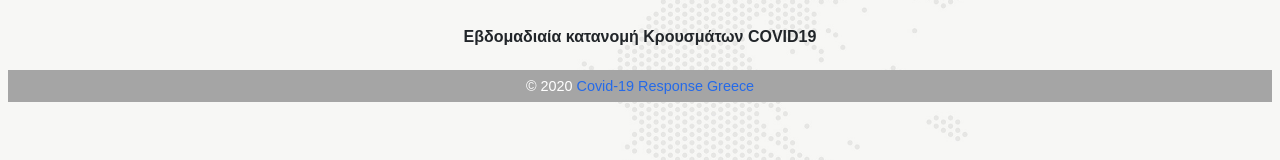
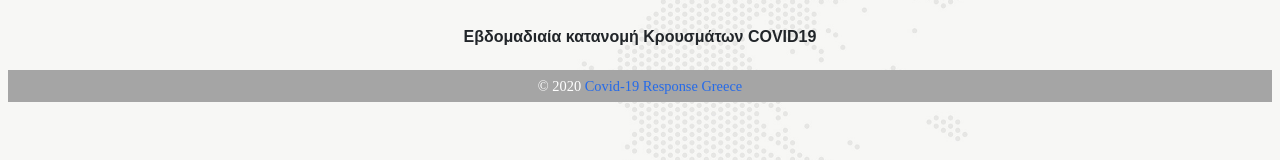
Before and after one commit to Covid-19-Response-Greece/covid19-charts-in-refugee-camps, a React (Create React App) app: page / in a window 1280 px wide. Shown: the part 201-361 px from the top of the page. Built offline with nearby package versions, Linux system fonts and the light colour scheme; no server answers; a web font is replaced by a local one.

Commit message:
Update Footer font

```diff
--- a/src/App.module.css
+++ b/src/App.module.css
@@ -1,3 +1,11 @@
+@font-face {
+  font-family: "Raleway-thin";
+  src: url("https://fonts.gstatic.com/s/raleway/v17/1Ptxg8zYS_SKggPN4iEgvnHyvveLxVvaorCIPrE.woff2") format("woff2");
+  font-style: normal;
+  font-weight: 400;
+  unicode-range: U+0-FF, U+131, U+152-153, U+2BB-2BC, U+2C6, U+2DA, U+2DC, U+2000-206F, U+2074, U+20AC, U+2122, U+2191, U+2193, U+2212, U+2215, U+FEFF, U+FFFD;
+}
+
 body {
   background-color: rgb(250, 250,250);
   background-image: url("images/image.jpg");
@@ -46,6 +54,7 @@ footer a:hover {
 }
 
 footer p {
+  font-family: "Raleway-thin";
   font-weight: 400;
   font-size: .9em;
   margin: 0;
```
